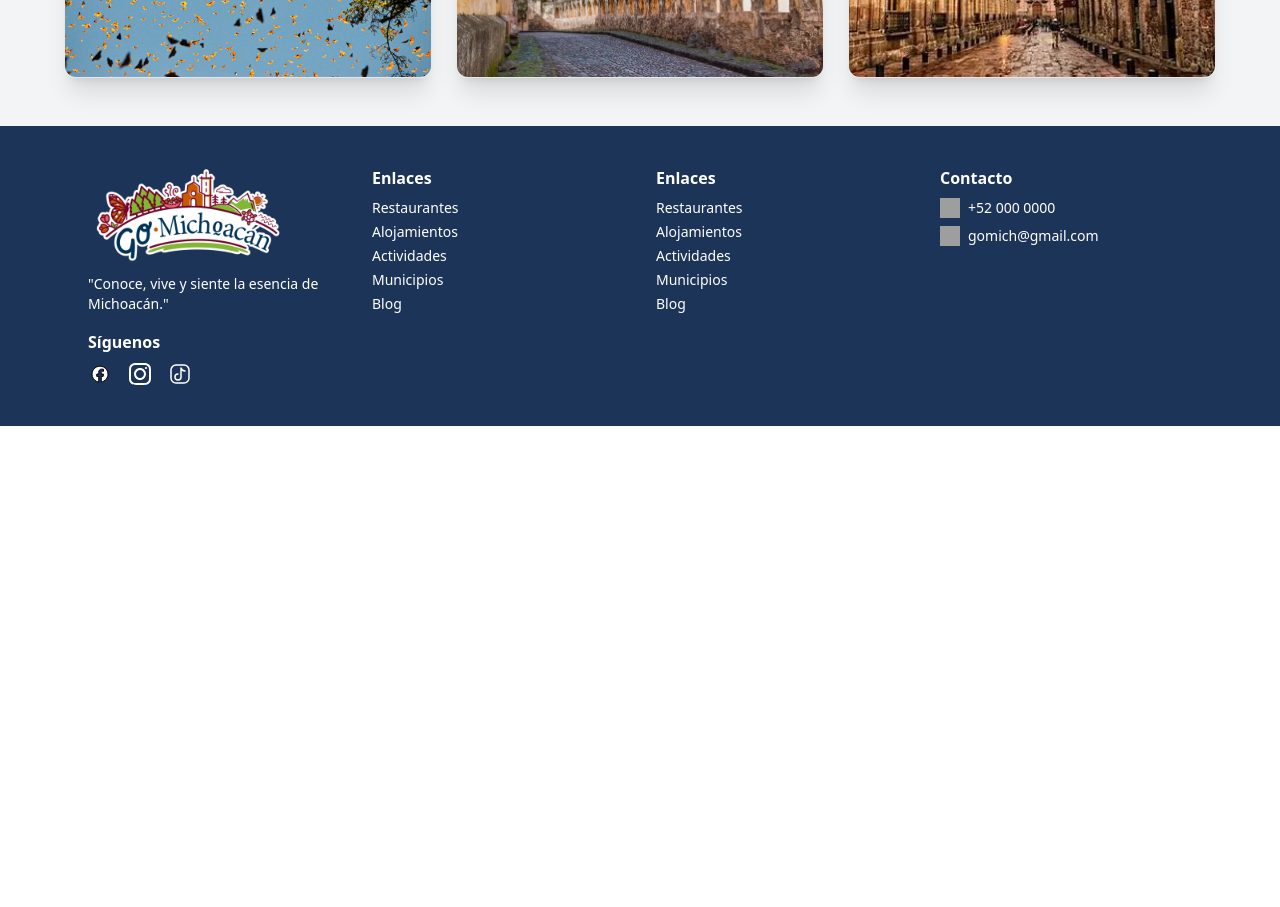
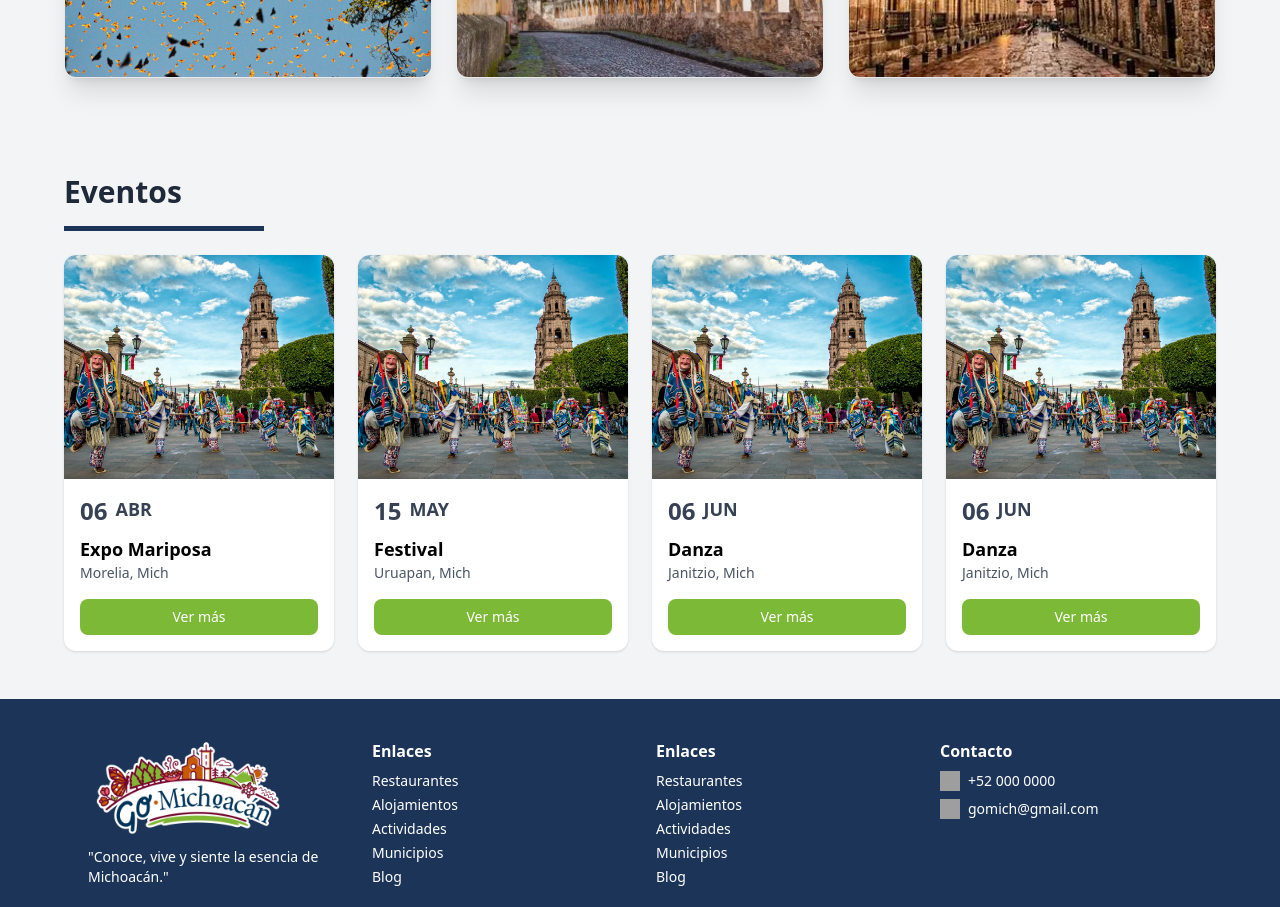
Before and after one commit to AlejandroTilin999/Ej_01, a Next.js app: page / in a window 1280 px wide. Shown: the part 2040-2947 px from the top of the page. Before the commit the page ends 2466 px from the top, so only its background shows below. Built offline with nearby package versions, Linux system fonts and the light colour scheme; grey boxes are pictures that could not be loaded.

Commit message:
Create Component Eventos.js JSR03

```diff
--- a/app/components/Header.js
+++ b/app/components/Header.js
@@ -67,8 +67,8 @@ const Navbar = () => {
           </ul>
 
           <div className="flex flex-col gap-3 px-6 py-4 items-center">
-            <button className="bg-accent text-white px-4 py-2 rounded-lg shadow hover:opacity-85 cursor-pointer w-full transition-opacity duration-300">Inicia Sesión</button>
-            <button className="bg-secondary text-white px-4 py-2 rounded-lg shadow hover:opacity-85 cursor-pointer w-full transition-opacity duration-300">Anúnciate</button>
+            <button className="bg-accent text-white px-4 py-2 rounded-lg shadow hover:opacity-85 cursor-pointer transition-opacity duration-300 w-[150px] mx-auto md:w-full md:mx-0">Inicia Sesión</button>
+            <button className="bg-secondary text-white px-4 py-2 rounded-lg shadow hover:opacity-85 cursor-pointer transition-opacity duration-300 w-[150px] mx-auto md:w-full md:mx-0" >Anúnciate</button>
           </div>
         </div>
       </Container>
--- /dev/null
+++ b/app/components/UI/Eventos.js
@@ -0,0 +1,57 @@
+'use client'
+
+import { useEffect, useState } from "react"
+
+const Eventos = () => {
+  const [show, setShow] = useState(false)
+
+  useEffect(() => {
+    setTimeout(() => setShow(true), 200)
+  }, [])
+
+  const eventos = [
+    { src: "/img/imagesGoMich/viejitos.jpg", fecha: "06", mes: "ABR", titulo: "Expo Mariposa", lugar: "Morelia, Mich" },
+    { src: "/img/imagesGoMich/viejitos.jpg", fecha: "15", mes: "MAY", titulo: "Festival", lugar: "Uruapan, Mich" },
+    { src: "/img/imagesGoMich/viejitos.jpg", fecha: "06", mes: "JUN", titulo: "Danza", lugar: "Janitzio, Mich" },
+    { src: "/img/imagesGoMich/viejitos.jpg", fecha: "06", mes: "JUN", titulo: "Danza", lugar: "Janitzio, Mich" }
+  ]
+
+  return (
+    <section className="py-12 bg-gray-100">
+    <div className="max-w-[1200px] mx-auto px-6">
+      <h2 className="text-3xl font-bold text-gray-800 mb-2 md:mb-4">Eventos</h2>
+      <div className="w-50 h-[5px] bg-primary mb-6"></div>
+
+        <div className="grid grid-cols-1 sm:grid-cols-2 md:grid-cols-4 gap-6">
+          {eventos.map((evento, index) => (
+            <div
+              key={index}
+              className={`relative bg-white rounded-xl shadow-sm overflow-hidden transition-transform duration-300
+              hover:scale-105 hover:shadow-md`}>
+
+              <img
+                src={evento.src}
+                alt={evento.titulo}
+                className="w-full h-56 object-cover"/>
+
+              <div className="p-4 text-center md:text-left">
+                <div className="flex justify-center md:justify-start text-gray-700 font-bold text-lg">
+                  <span className="text-2xl font-extrabold">{evento.fecha}</span>
+                  <span className="ml-2 text-lg uppercase">{evento.mes}</span>
+                </div>
+                <h3 className="text-lg font-semibold mt-2">{evento.titulo}</h3>
+                <p className="text-gray-600 text-sm">{evento.lugar}</p>
+
+                <button className="mt-4 px-6 py-2 bg-accent text-white rounded-lg text-sm font-medium hover:opacity-85 transition-all w-auto mx-auto md:w-full md:mx-0 cursor-pointer">
+                  Ver más
+                </button>
+              </div>
+            </div>
+          ))}
+        </div>
+      </div>
+    </section>
+  )
+}
+
+export default Eventos
--- a/app/page.js
+++ b/app/page.js
@@ -1,6 +1,7 @@
 import HeroSection from "@/components/UI/HeroSection"
 import Novedades from "./components/UI/Novedades"
 import TopDestinos from "./components/UI/TopDestinos.js"
+import Eventos from "./components/UI/Eventos"
 
 export default function Home() {
   return (
@@ -8,6 +9,7 @@ export default function Home() {
       <HeroSection />
       <Novedades />
       <TopDestinos />
+      <Eventos />
     </>
   )
 }
```
Also changed, not shown: public/img/imagesGoMich/viejitos.jpg (added).
